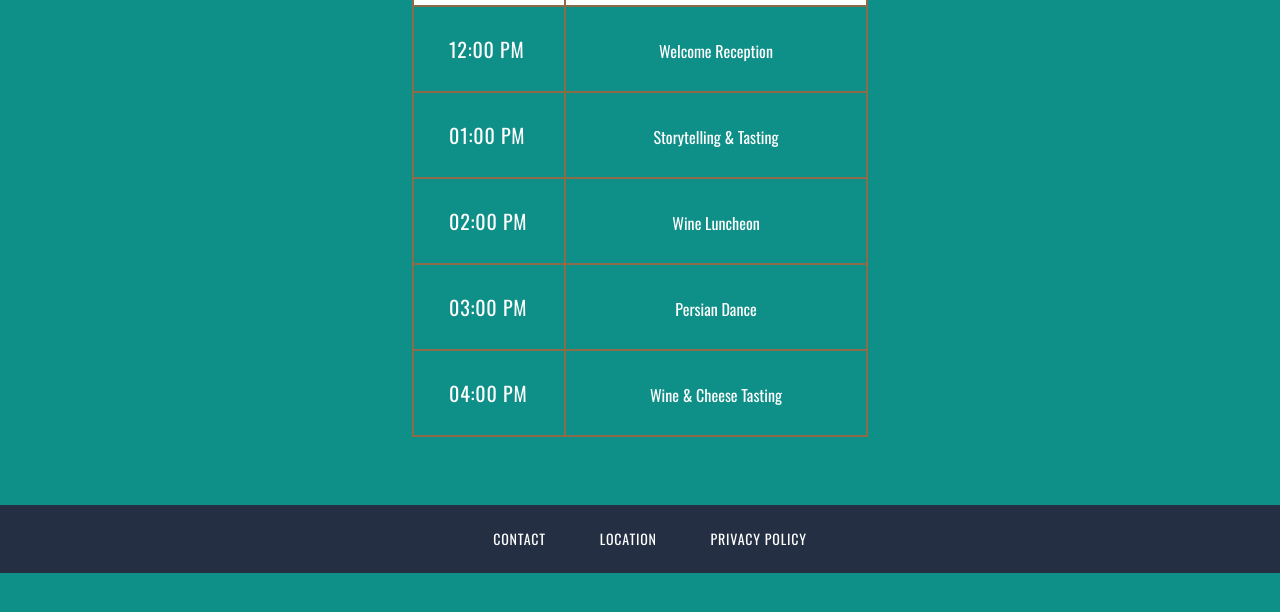
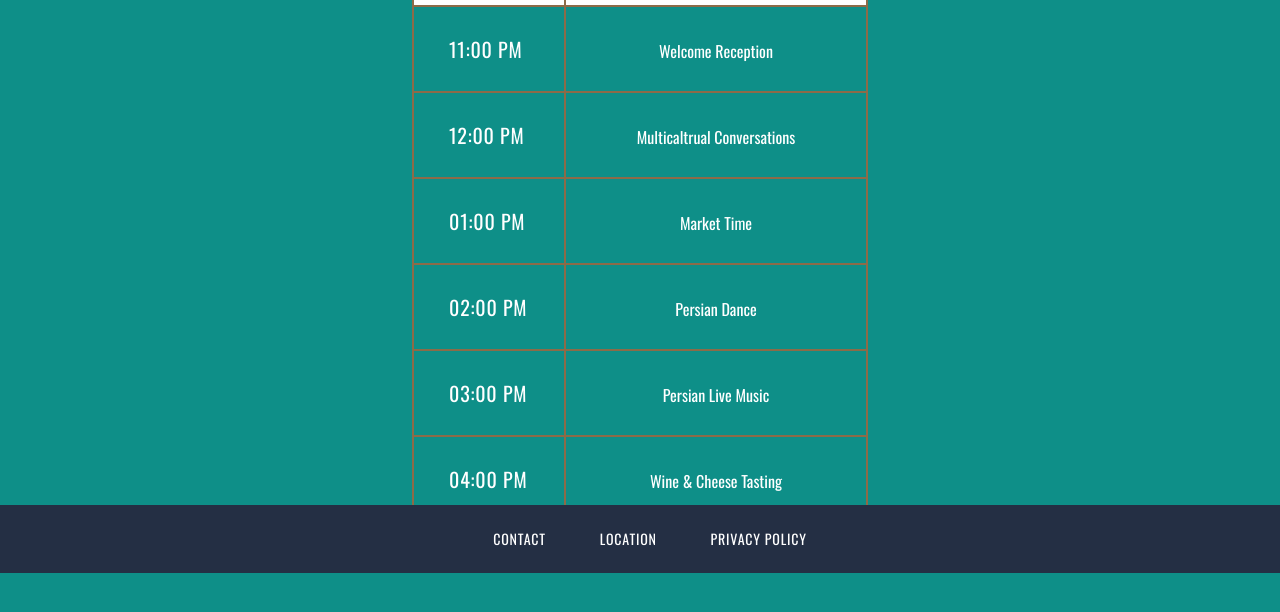
Before and after one commit to Mhjalil/Aguillar_Family, a plain HTML site: page index.html in a window 1280 px wide. Shown: the part 222-834 px from the top of the page. Drawn offline with nearby package versions, Linux system fonts and the light colour scheme.

Commit message:
changed some content

```diff
--- a/index.html
+++ b/index.html
@@ -33,20 +33,24 @@
             </thead>
             <tbody>
                 <tr>
-                    <td class='left'><h3>12:00 PM</h3></td>
+                    <td class='left'><h3>11:00 PM</h3></td>
                     <td>Welcome Reception</td>
                 </tr>
                 <tr>
+                    <td class='left'><h3>12:00 PM</h3></td>
+                    <td>Multicaltrual Conversations</td>
+                </tr>
+                <tr>
                     <td class='left'><h3>01:00 PM</h3></td>
-                    <td>Storytelling & Tasting</td>
+                    <td>Market Time</td>
                 </tr>
                 <tr>
                     <td class='left'><h3>02:00 PM</h3></td>
-                    <td>Wine Luncheon</td>
+                    <td>Persian Dance</td>
                 </tr>
                 <tr>
                     <td class='left'><h3>03:00 PM</h3></td>
-                    <td>Persian Dance</td>
+                    <td>Persian Live Music</td>
                 </tr>
                 <tr>
                     <td class='left'><h3>04:00 PM</h3></td>
```
